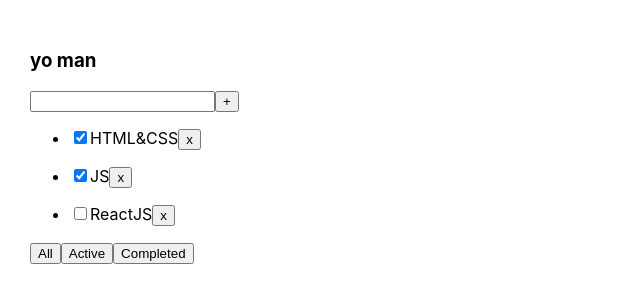
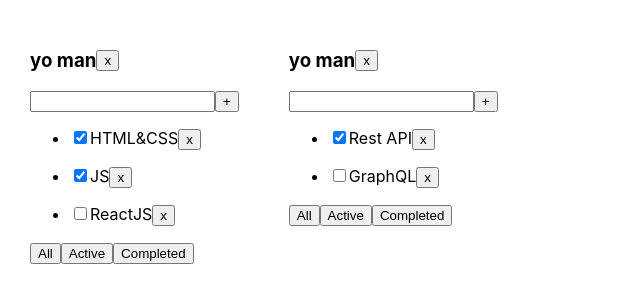
Before and after one commit to YuryDash/new-todo, a React (Create React App) app: page / in a window 1280 px wide. Shown: the top 302 px of the page, without its empty margins (0-640 px from the left). Built offline with nearby package versions, Linux system fonts and the light colour scheme.

Commit message:
Adding an associative array, refactoring

```diff
--- a/package.json
+++ b/package.json
@@ -10,10 +10,12 @@
     "@types/node": "^16.18.1",
     "@types/react": "^18.0.23",
     "@types/react-dom": "^18.0.7",
+    "@types/uuid": "^9.0.2",
     "react": "^18.2.0",
     "react-dom": "^18.2.0",
     "react-scripts": "5.0.1",
     "typescript": "^4.8.4",
+    "uuid": "^9.0.0",
     "web-vitals": "^2.1.4"
   },
   "scripts": {
--- a/src/App.tsx
+++ b/src/App.tsx
@@ -1,42 +1,99 @@
 import React, { useState } from "react";
 import "./App.css";
-import { Todolist } from "./Todolist";
+import { TaskType, Todolist } from "./Todolist";
+import { v1 } from "uuid";
 
 function App() {
-  const [tasks, setTasks] = useState([
-      { id: "1", title: "HTML&CSS", isDone: true },
-      { id: "2", title: "JS", isDone: true },
-      { id: "3", title: "ReactJS", isDone: false }
+  let todolistID1 = v1();
+  let todolistID2 = v1();
+
+  let [todolists, setTodolists] = useState<Array<TodolistType>>([
+    { id: todolistID1, title: "What to learn", filter: "all" },
+    { id: todolistID2, title: "What to buy", filter: "all" }
+  ]);
+
+  let [tasks, setTasks] = useState<TasksStateType>({
+    [todolistID1]: [
+      { id: v1(), title: "HTML&CSS", isDone: true },
+      { id: v1(), title: "JS", isDone: true },
+      { id: v1(), title: "ReactJS", isDone: false }
+    ],
+    [todolistID2]: [
+      { id: v1(), title: "Rest API", isDone: true },
+      { id: v1(), title: "GraphQL", isDone: false }
     ]
-  );
-  const [filter, setFilter] = useState<FilterType>('all')
+  });
 
 
-  const removeTask = (id: string) => {
-    setTasks(tasks.filter(el => el.id !== id));
+  const removeTask = (id: string, todoID: string) => {
+    tasks[todoID] = tasks[todoID].filter(el => el.id !== id);
+    setTasks({ ...tasks });
   };
-  const changeFilter = (filter: FilterType) => {
-    setFilter(filter)
+
+  const changeFilter = (filter: FilterType, todoID: string) => {
+    let todolist = todolists.find(el => el.id === todoID);
+    if (todolist) {
+      todolist.filter = filter;
+      setTodolists([...todolists]);
     }
+  };
 
-let tasksForTodo = tasks;
-  if (filter === 'active'){
-    tasksForTodo = tasks.filter( el => !el.isDone )
+  const addTask = (title: string, todoID: string) => {
+    const newTask = { id: v1(), title, isDone: false };
+    tasks[todoID] = [newTask, ...tasks[todoID]];
+    setTasks({ ...tasks });
+  };
+
+  const onChangeTaskStatus = (taskID: string, isDone: boolean, todoID: string) => {
+    let task = tasks[todoID].find(el => el.id === taskID);
+    if (task) {
+      task.isDone = isDone;
+      setTasks({ ...tasks });
     }
-  if ( filter === 'completed' ) {
-    tasksForTodo = tasks.filter( el => el.isDone )
-  }
+  };
+
+  const removeTodo = (todoID: string) => {
+    setTodolists(todolists.filter( el => el.id !== todoID))
+    delete tasks[todoID]
+    setTasks({...tasks})
+  };
 
   return (
     <div className="App">
-      <Todolist
+      {
+        todolists.map(todo => {
+          let tasksForTodo = tasks[todo.id];
+          if (todo.filter === "active") {
+            tasksForTodo = tasks[todo.id].filter(el => !el.isDone);
+          }
+          if (todo.filter === "completed") {
+            tasksForTodo = tasks[todo.id].filter(el => el.isDone);
+          }
+
+          return <Todolist
+            key={todo.id}
+            todoID={todo.id}
             title={"yo man"}
             task={tasksForTodo}
             removeTask={removeTask}
             changeFilter={changeFilter}
-      />
+            addTask={addTask}
+            onChangeTaskStatus={onChangeTaskStatus}
+            removeTodo={removeTodo}
+          />;
+        })
+      }
     </div>
   );
 }
-export type FilterType = 'all' | 'active' | 'completed'
+
+export type FilterType = "all" | "active" | "completed"
+export type TodolistType = {
+  id: string
+  filter: FilterType
+  title: string
+}
+export type TasksStateType = {
+  [key: string] : TaskType[]
+}
 export default App;
--- a/src/Todolist.tsx
+++ b/src/Todolist.tsx
@@ -1,14 +1,18 @@
-import React from "react";
+import React, { ChangeEvent, useState, KeyboardEvent } from "react";
 import { FilterType } from "./App";
 
 type TodolistPropsType = {
   title: string
   task: Array<TaskType>
-  removeTask: (id: string) => void
-  changeFilter: (filter: FilterType) => void
+  removeTask: (id: string, todoID: string) => void
+  changeFilter: (filter: FilterType, todoID: string) => void
+  addTask: (title: string, todoID: string) => void
+  onChangeTaskStatus: (taskID: string, isDone: boolean, todoID: string) => void
+  todoID: string
+  removeTodo: (todoID: string) => void
 }
 
-type TaskType = {
+export type TaskType = {
   id: string
   title: string
   isDone: boolean
@@ -17,18 +21,26 @@ export const Todolist: React.FC<TodolistPropsType> = ({
                                                         title,
                                                         task,
                                                         removeTask,
-                                                        changeFilter
+                                                        changeFilter,
+                                                        addTask,
+                                                        onChangeTaskStatus,
+                                                        todoID,
+                                                        removeTodo
                                                       }) => {
 
+  const [taskTitle, setTaskTitle] = useState("");
 
   const taskMapped = task.map(el => {
     const onClickDeleteHandler = () => {
-      removeTask(el.id);
+      removeTask(el.id, todoID);
+    };
+    const onChangeTaskStatusHandle = (e: ChangeEvent<HTMLInputElement>) => {
+      onChangeTaskStatus(el.id, e.currentTarget.checked,todoID);
     };
     return (
       <ul key={el.id}>
         <li>
-          <input type="checkbox" checked={el.isDone} />
+          <input type="checkbox" checked={el.isDone} onChange={onChangeTaskStatusHandle} />
           <span>{el.title}</span>
           <button onClick={onClickDeleteHandler}>x</button>
         </li>
@@ -36,15 +48,38 @@ export const Todolist: React.FC<TodolistPropsType> = ({
     );
   });
   const onClickChangeFilterHandle = (filter: FilterType) => {
-    changeFilter(filter);
+    changeFilter(filter, todoID);
   };
+  const onChangeFieldHandle = (e: ChangeEvent<HTMLInputElement>) => {
+    setTaskTitle(e.currentTarget.value);
+  };
+  const onCLickAddTaskHandle = () => {
+    if (taskTitle !== "")
+      addTask(taskTitle.trim(), todoID);
+    setTaskTitle("");
+  };
+  const onKeyDownHandle = (e: KeyboardEvent<HTMLInputElement>) => {
+    if (e.key === "Enter") {
+      onCLickAddTaskHandle();
+    }
+  };
+
+  const deleteTodoHandler = () => {
+    removeTodo( todoID )
+  }
+
   return (
     <div>
       <div>
-        <h3>{title}</h3>
+        <div style={{display:"flex", alignItems:"center"}}>
+          <h3>{title}</h3>
+          <div>
+            <button onClick={deleteTodoHandler}>x</button>
+          </div>
+        </div>
         <div>
-          <input />
-          <button>+</button>
+          <input type="text" onChange={onChangeFieldHandle} onKeyDown={onKeyDownHandle} value={taskTitle} />
+          <button onClick={onCLickAddTaskHandle}>+</button>
         </div>
         {taskMapped}
         <div>
```
Also changed, not shown: 1 other file (tests, documents, lock files or other folders). Lines whose indentation alone changed are shown as unchanged.
